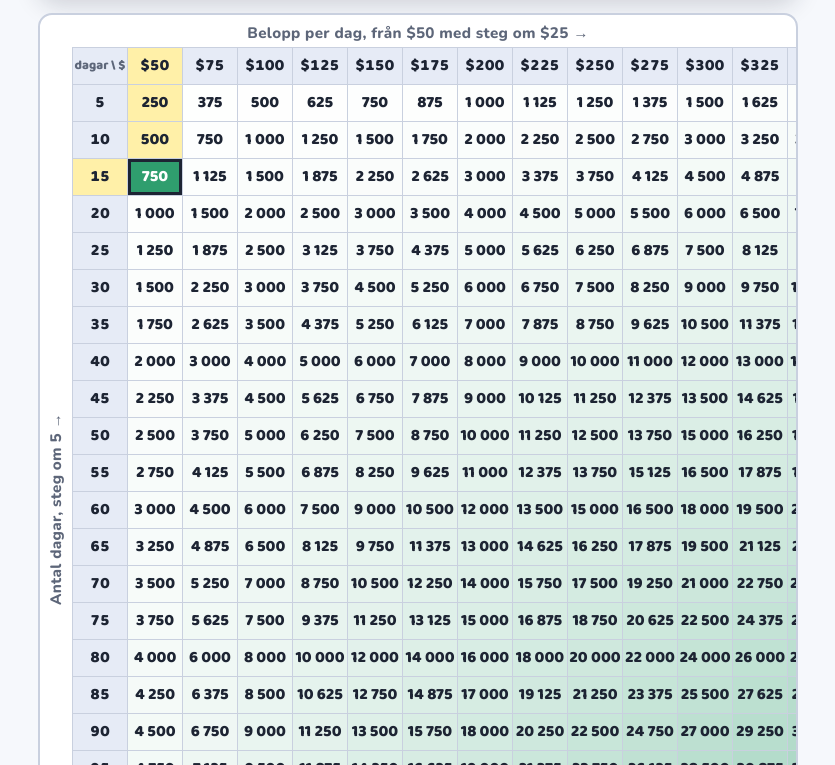
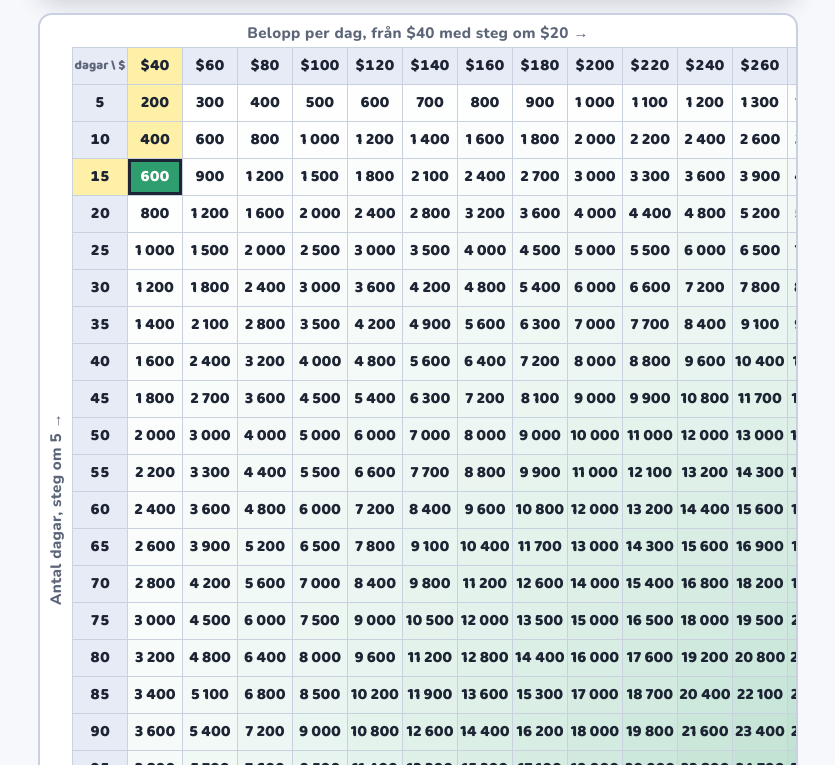
Before and after one commit to martingabrielsson/Glosor-WordGame, a plain HTML site: page avkastning.html in a window 1280 px wide. Shown: the part 260-1025 px from the top of the page, without its empty margins (222-1057 px from the left). Drawn offline with nearby package versions, Linux system fonts and the light colour scheme.

Commit message:
Avkastning: belopp från $40 i steg om $20
Co-Authored-By: Claude Sonnet 5.5 <noreply@anthropic.com>
Claude-Session: https://claude.ai/code/session_0146MEP7PDqEy1XDxaG7V5BL

```diff
--- a/avkastning.html
+++ b/avkastning.html
@@ -65,7 +65,7 @@ h1 { font-family: var(--f-display); font-weight: 800; font-size: clamp(1.6rem, 5
   padding: 0 6px; font-size: .95rem; letter-spacing: .02em; display: flex; align-items: center; justify-content: center;
 }
 .scroll { overflow-x: auto; min-width: 0; }
-.grid { display: grid; grid-template-columns: repeat(20, minmax(54px, 1fr)); gap: 1px; background: var(--line); border-top: 1px solid var(--line); border-left: 1px solid var(--line); }
+.grid { display: grid; grid-template-columns: repeat(25, minmax(54px, 1fr)); gap: 1px; background: var(--line); border-top: 1px solid var(--line); border-left: 1px solid var(--line); }
 .grid > * {
   display: flex; align-items: center; justify-content: center; min-height: 32px;
   font-family: var(--f-display); font-weight: 800; border: 0; padding: 2px 0; margin: 0; color: var(--ink);
@@ -110,7 +110,7 @@ h1 { font-family: var(--f-display); font-weight: 800; font-size: clamp(1.6rem, 5
   </section>
 
   <div class="board">
-    <div class="axis-top">Belopp per dag, från $50 med steg om $25 →</div>
+    <div class="axis-top">Belopp per dag, från $40 med steg om $20 →</div>
     <div class="wrap">
       <div class="axis-left">Antal dagar, steg om 5 →</div>
       <div class="scroll"><div class="grid" id="grid" role="grid" aria-label="Total för dagar och belopp per dag"></div></div>
@@ -127,11 +127,11 @@ h1 { font-family: var(--f-display); font-weight: 800; font-size: clamp(1.6rem, 5
 
 <script>
 (function () {
-  var ROWS = 24, DSTEP = 5, BASE = 50, STEP = 25, COLS = 19, MAX = ROWS * DSTEP * (BASE + (COLS - 1) * STEP);
+  var ROWS = 24, DSTEP = 5, BASE = 40, STEP = 20, COLS = 24, MAX = ROWS * DSTEP * (BASE + (COLS - 1) * STEP);
   function dayOf(i) { return i * DSTEP; }
   function amtOf(c) { return BASE + (c - 1) * STEP; }
   var grid = document.getElementById('grid');
-  var sel = { d: 3, a: 1 };           // förvalt: 15 dagar, $50
+  var sel = { d: 3, a: 1 };           // förvalt: 15 dagar, $40
   var hover = null, cells = {}, rowHeads = {}, colHeads = {};
 
   function el(tag, cls, txt) { var e = document.createElement(tag); if (cls) e.className = cls; if (txt != null) e.textContent = txt; return e; }
```
